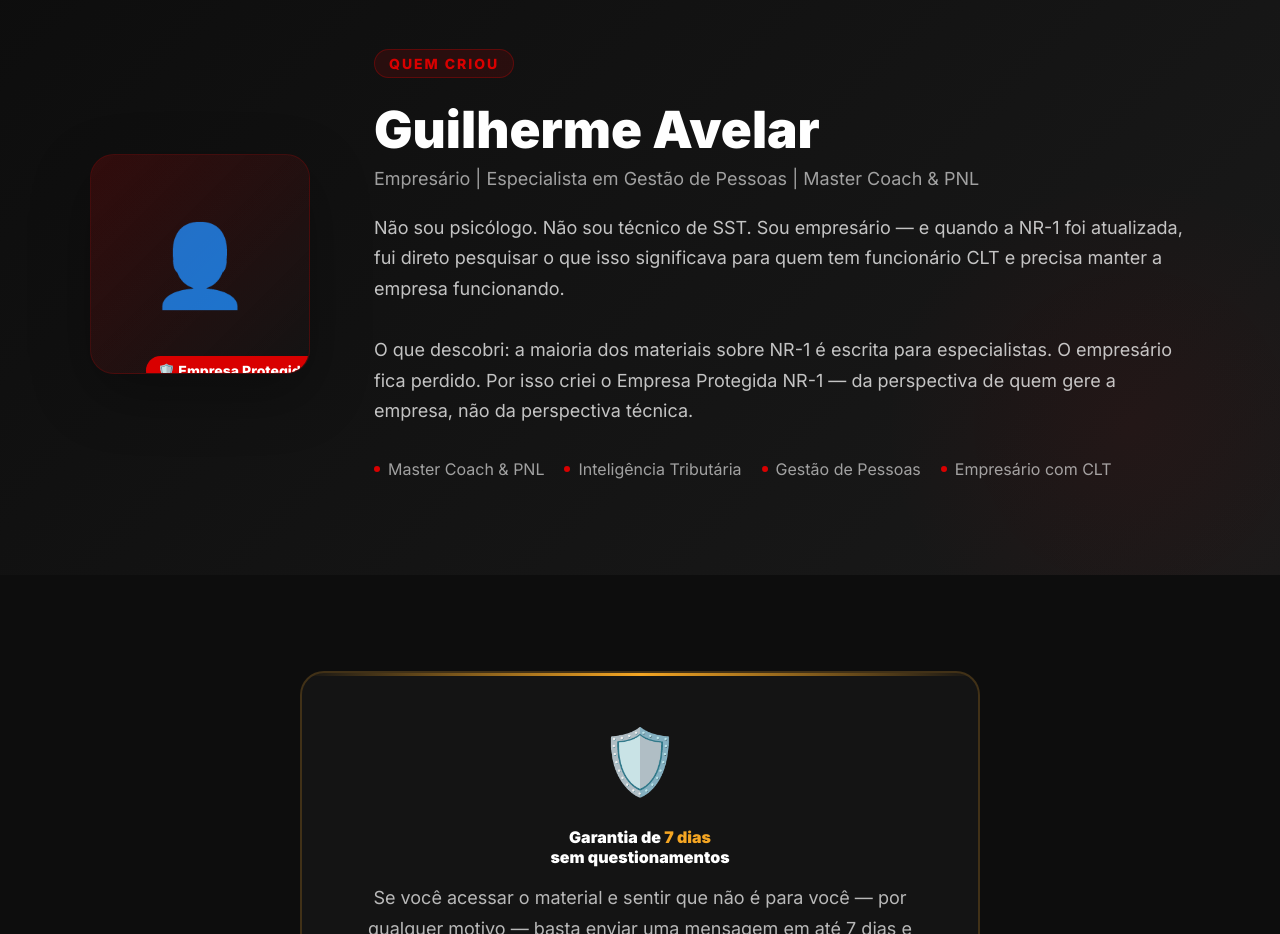
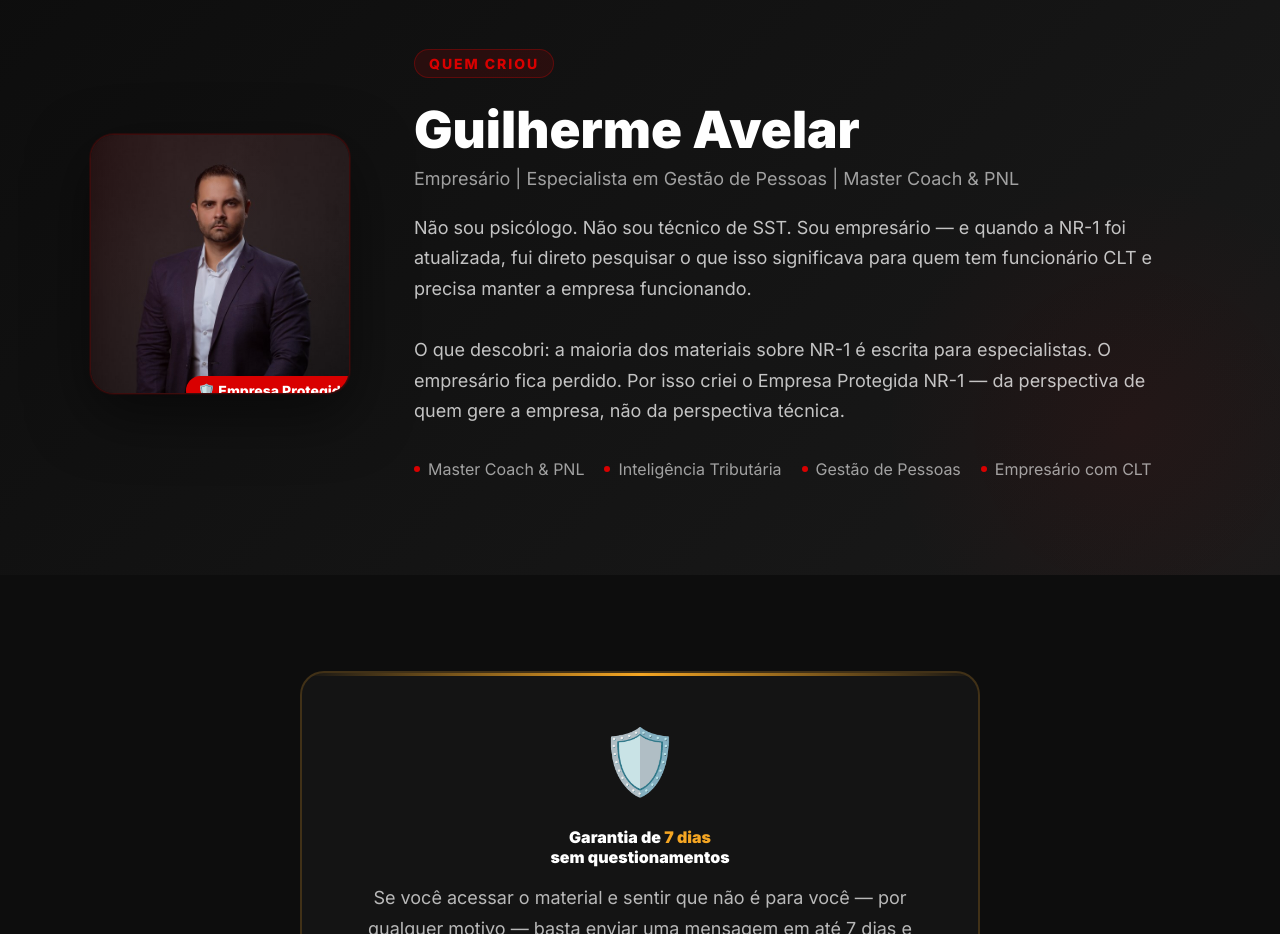
Before and after one commit to rodrigopires-dotcom/empresa-protegida-nr1, a plain HTML site: page index.html in a window 1280 px wide. Shown: the part 4920-5854 px from the top of the page. Drawn offline with nearby package versions, Linux system fonts and the light colour scheme; a web font is replaced by a local one.

Commit message:
Add Guilherme real photo to autoridade section

```diff
--- a/index.html
+++ b/index.html
@@ -677,18 +677,23 @@ section { padding: 96px 24px; }
 @media (max-width: 768px) { .autoridade-inner { grid-template-columns: 1fr; text-align: center; gap: 40px; } }
 .autoridade-avatar-wrap { position: relative; }
 .autoridade-avatar {
-  width: 220px; height: 220px;
+  width: 260px; height: 260px;
   border-radius: 24px;
-  background: linear-gradient(135deg, rgba(217,0,0,.1), rgba(20,20,20,.7));
+  background: #111;
   border: 1px solid rgba(217,0,0,.22);
   display: flex;
   align-items: center;
   justify-content: center;
-  font-size: 5rem;
   position: relative;
   overflow: hidden;
   flex-shrink: 0;
-  box-shadow: 0 20px 60px rgba(0,0,0,.3);
+  box-shadow: 0 20px 60px rgba(0,0,0,.5), 0 0 0 1px rgba(217,0,0,.15);
+}
+.autoridade-foto {
+  width: 100%; height: 100%;
+  object-fit: cover;
+  object-position: center top;
+  display: block;
 }
 .autoridade-avatar::before {
   content: '';
@@ -1310,7 +1315,7 @@ src="https://www.facebook.com/tr?id=1500769621039045&ev=PageView&noscript=1"
     <div class="autoridade-inner">
       <div class="autoridade-avatar-wrap reveal scale-in">
         <div class="autoridade-avatar">
-          👤
+          <img src="guilherme-foto.jpg" alt="Guilherme Avelar" class="autoridade-foto">
           <div class="avatar-badge">🛡️ Empresa Protegida</div>
         </div>
       </div>
```
Also changed, not shown: guilherme-foto.jpg (added).
